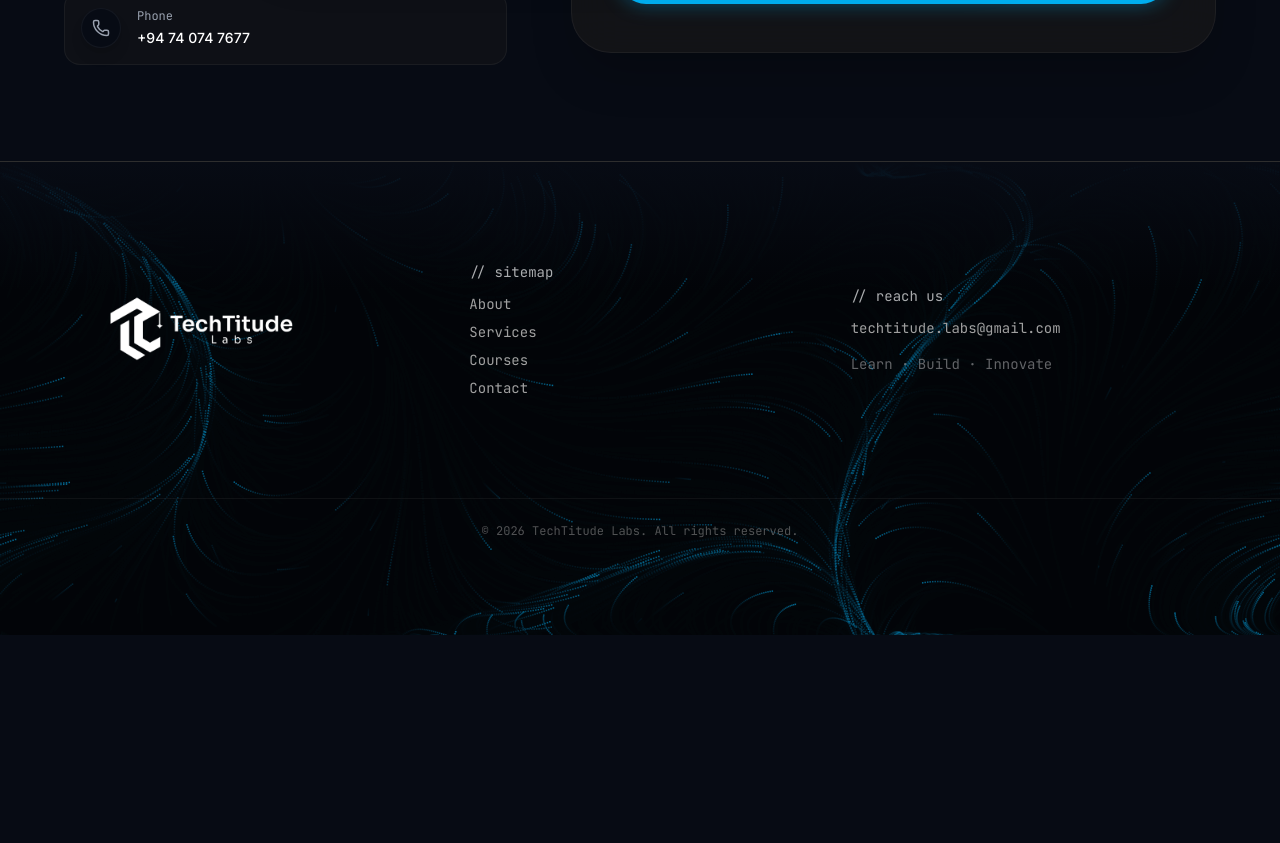
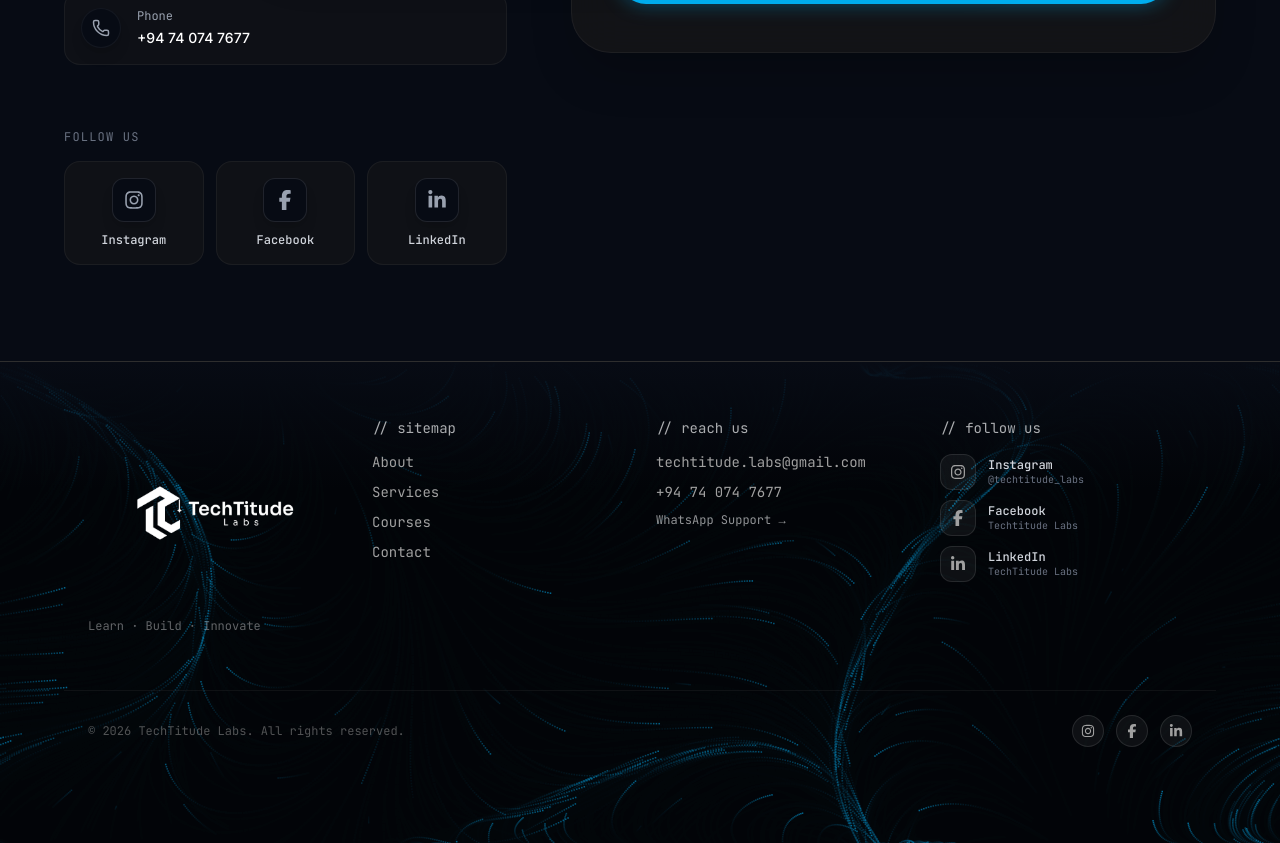
Before and after one commit to M-Mufassir/Techtitude-Labs, a React (Vite) app: page /contact in a window 1280 px wide. Shown: the part 820-1663 px from the top of the page. Before the commit the page ends 1455 px from the top, so only its background shows below. Built offline with nearby package versions, Linux system fonts and the light colour scheme.

Commit message:
feat: implement multi-tab contact page with dynamic forms, social integration, and reusable icon component

```diff
--- a/src/Pages/Contact.tsx
+++ b/src/Pages/Contact.tsx
@@ -5,7 +5,7 @@ import Reveal from "../components/Reveal";
 import { motion, AnimatePresence } from "framer-motion";
 import WhatsAppButton from "../components/WhatsAppButton";
 import { Icon } from "../lib/icons";
-import { contactChannels, contactAcademyGrades, contactBatchDays, contactStudioTimelines, contactStudioStacks } from "../data/content";
+import { contactChannels, contactAcademyGrades, contactBatchDays, contactStudioTimelines, contactStudioStacks, socialLinks } from "../data/content";
 
 export default function Contact() {
   const [activeTab, setActiveTab] = useState<'academy' | 'studio'>('academy');
@@ -166,6 +166,30 @@ export default function Contact() {
                   </div>
                 </a>
               ))}
+            </div>
+
+            {/* FOLLOW US SOCIAL MEDIA ICONS */}
+            <div className="space-y-4 mt-8">
+              <p className="text-xs font-mono tracking-widest text-gray-500 uppercase mb-4">Follow Us</p>
+              <div className="grid grid-cols-3 gap-3">
+                {socialLinks.map((social) => (
+                  <a
+                    key={social.title}
+                    href={social.href}
+                    target="_blank"
+                    rel="noopener noreferrer"
+                    aria-label={social.title}
+                    className="group relative flex flex-col items-center justify-center gap-2.5 p-4 rounded-2xl bg-[#161618]/60 border border-white/5 hover:border-white/20 transition-all duration-300 overflow-hidden"
+                  >
+                    <div className={`h-11 w-11 rounded-xl bg-[#070B14] border border-white/10 flex items-center justify-center text-gray-400 transition-all duration-300 shadow-lg group-hover:scale-110 ${social.colorClass}`}>
+                      <Icon name={social.icon} size={20} />
+                    </div>
+                    <span className={`font-mono text-xs text-gray-300 transition-colors font-medium ${social.textHoverClass}`}>
+                      {social.title}
+                    </span>
+                  </a>
+                ))}
+              </div>
             </div>
           </Reveal>
 
--- a/src/components/Footer.tsx
+++ b/src/components/Footer.tsx
@@ -1,7 +1,8 @@
 import { NavLink, useLocation } from "react-router-dom";
 import Logo from "./Logo";
 import NeuralBackground from "./NeuralBackground";
-import { siteConfig, navigation } from "../data/content";
+import { siteConfig, navigation, socialLinks } from "../data/content";
+import { Icon } from "../lib/icons";
 
 export default function Footer() {
   const location = useLocation();
@@ -22,29 +23,76 @@ export default function Footer() {
 
       {/* Footer Content layered on top */}
       <div className="relative z-10">
-        <div className="max-w-6xl mx-auto px-6 py-14 grid gap-6 md:gap-10 md:grid-cols-3 md:items-center">
-          <div className="flex justify-start">
-            <Logo variant="footer" className="!h-48 sm:!h-56 md:!h-48 lg:!h-56 object-contain" />
+        <div className="max-w-6xl mx-auto px-6 py-14 grid gap-8 sm:grid-cols-2 lg:grid-cols-4 lg:items-start">
+          <div className="flex flex-col justify-start">
+            <Logo variant="footer" className="!h-44 sm:!h-48 md:!h-44 lg:!h-48 object-contain" />
+            <span className="mt-2 text-ink/40 text-xs font-mono">Learn &middot; Build &middot; Innovate</span>
           </div>
 
-          <div className="font-mono text-sm text-muted flex flex-col gap-2">
+          <div className="font-mono text-sm text-muted flex flex-col gap-2.5">
             <span className="text-ink/70 mb-1">// sitemap</span>
             {navigation.footer.map((link) => (
               <NavLink key={link.path} to={link.path} className="hover:text-accent w-fit transition-colors">{link.label}</NavLink>
             ))}
           </div>
 
-          <div className="font-mono text-sm text-muted flex flex-col gap-2">
+          <div className="font-mono text-sm text-muted flex flex-col gap-2.5">
             <span className="text-ink/70 mb-1">// reach us</span>
-            <a href={`mailto:${siteConfig.email}`} className="hover:text-accent w-fit transition-colors">
+            <a href={`mailto:${siteConfig.email}`} className="hover:text-accent w-fit transition-colors break-all">
               {siteConfig.email}
             </a>
-            <span className="mt-2 text-ink/40 w-full text-left">Learn &middot; Build &middot; Innovate</span>
+            <a href={siteConfig.phoneHref} className="hover:text-accent w-fit transition-colors">
+              {siteConfig.phone}
+            </a>
+            <a href={siteConfig.whatsapp.href} target="_blank" rel="noopener noreferrer" className="hover:text-accent w-fit transition-colors text-xs text-ink/60">
+              WhatsApp Support &rarr;
+            </a>
+          </div>
+
+          <div className="font-mono text-sm text-muted flex flex-col gap-3">
+            <span className="text-ink/70 mb-1">// follow us</span>
+            <div className="flex flex-col gap-2.5">
+              {socialLinks.map((social) => (
+                <a
+                  key={social.title}
+                  href={social.href}
+                  target="_blank"
+                  rel="noopener noreferrer"
+                  aria-label={social.title}
+                  className="group flex items-center gap-3 text-muted hover:text-white transition-all w-fit"
+                >
+                  <div className={`w-9 h-9 rounded-xl bg-white/5 border border-white/10 flex items-center justify-center transition-all duration-300 group-hover:scale-105 ${social.colorClass}`}>
+                    <Icon name={social.icon} size={16} />
+                  </div>
+                  <div>
+                    <span className={`text-xs font-medium text-gray-300 transition-colors block ${social.textHoverClass}`}>{social.title}</span>
+                    <span className="text-[10px] text-gray-500 group-hover:text-white/70 transition-colors block">{social.username}</span>
+                  </div>
+                </a>
+              ))}
+            </div>
           </div>
         </div>
 
-        <div className="border-t border-white/5 pt-6 pb-32 lg:pb-24 text-center text-xs font-mono text-muted/50">
-          © {new Date().getFullYear()} TechTitude Labs. All rights reserved.
+        <div className="max-w-6xl mx-auto px-6 border-t border-white/5 pt-6 pb-32 lg:pb-24 flex flex-col sm:flex-row items-center justify-between gap-4 text-xs font-mono text-muted/50">
+          <div>
+            © {new Date().getFullYear()} TechTitude Labs. All rights reserved.
+          </div>
+          <div className="flex items-center gap-3">
+            {socialLinks.map((social) => (
+              <a
+                key={social.title}
+                href={social.href}
+                target="_blank"
+                rel="noopener noreferrer"
+                aria-label={social.title}
+                title={social.title}
+                className={`w-8 h-8 rounded-full bg-white/5 border border-white/10 flex items-center justify-center text-muted hover:text-white transition-all duration-300 ${social.colorClass}`}
+              >
+                <Icon name={social.icon} size={14} />
+              </a>
+            ))}
+          </div>
         </div>
       </div>
     </footer>
--- a/src/data/content.ts
+++ b/src/data/content.ts
@@ -424,7 +424,39 @@ export const siteConfig = {
     number: "+94 74 074 7677",
     href: "https://wa.me/94740747677",
   },
+  socials: {
+    instagram: "https://www.instagram.com/techtitude_labs/",
+    facebook: "https://www.facebook.com/techtitudelabs/",
+    linkedin: "https://www.linkedin.com/company/techtitude-labs/",
+  },
 };
+
+export const socialLinks = [
+  {
+    title: "Instagram",
+    href: "https://www.instagram.com/techtitude_labs/",
+    icon: "Instagram",
+    username: "@techtitude_labs",
+    colorClass: "group-hover:border-pink-500/60 group-hover:bg-pink-500/10 group-hover:text-pink-400 group-hover:shadow-[0_0_20px_rgba(236,72,153,0.3)]",
+    textHoverClass: "group-hover:text-pink-400",
+  },
+  {
+    title: "Facebook",
+    href: "https://www.facebook.com/techtitudelabs/",
+    icon: "Facebook",
+    username: "Techtitude Labs",
+    colorClass: "group-hover:border-blue-500/60 group-hover:bg-blue-500/10 group-hover:text-blue-400 group-hover:shadow-[0_0_20px_rgba(59,130,246,0.3)]",
+    textHoverClass: "group-hover:text-blue-400",
+  },
+  {
+    title: "LinkedIn",
+    href: "https://www.linkedin.com/company/techtitude-labs/",
+    icon: "Linkedin",
+    username: "TechTitude Labs",
+    colorClass: "group-hover:border-cyan-500/60 group-hover:bg-cyan-500/10 group-hover:text-cyan-400 group-hover:shadow-[0_0_20px_rgba(6,182,212,0.3)]",
+    textHoverClass: "group-hover:text-cyan-400",
+  },
+];
 
 export interface NavLink {
   label: string;
--- a/src/lib/icons.tsx
+++ b/src/lib/icons.tsx
@@ -1,10 +1,24 @@
 import * as LucideIcons from "lucide-react";
 import type { LucideProps } from "lucide-react";
+import { FaInstagram, FaFacebookF, FaLinkedinIn, FaXTwitter, FaGithub, FaYoutube } from "react-icons/fa6";
 
 type IconName = keyof typeof LucideIcons;
 
-/** Resolves a lucide-react icon by name so content data can reference icons as plain strings. */
+const BRAND_ICONS: Record<string, React.ComponentType<{ className?: string; size?: number | string }>> = {
+  Instagram: FaInstagram,
+  Facebook: FaFacebookF,
+  Linkedin: FaLinkedinIn,
+  Twitter: FaXTwitter,
+  Github: FaGithub,
+  Youtube: FaYoutube,
+};
+
+/** Resolves a lucide-react icon or fallback brand icon by name so content data can reference icons as plain strings. */
 export function Icon({ name, ...props }: { name: string } & LucideProps) {
+  if (BRAND_ICONS[name]) {
+    const BrandComponent = BRAND_ICONS[name];
+    return <BrandComponent size={props.size} className={props.className} />;
+  }
   const Component = LucideIcons[name as IconName] as React.ComponentType<LucideProps> | undefined;
   if (!Component) return null;
   return <Component {...props} />;
```
